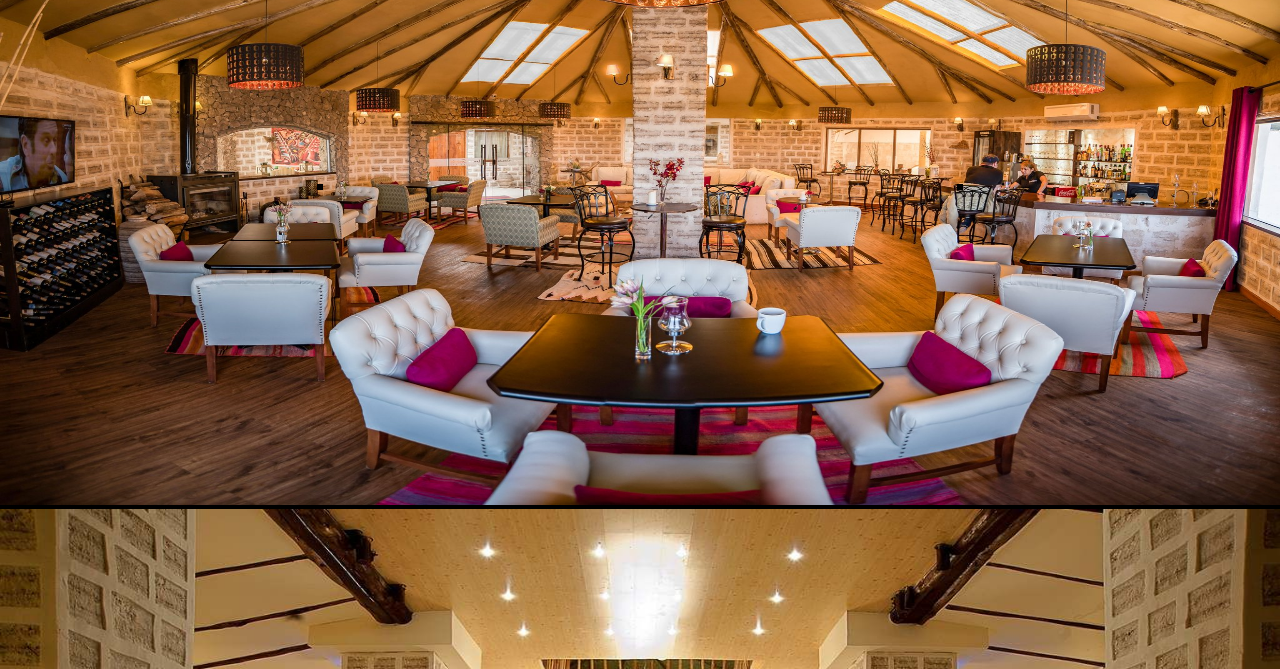
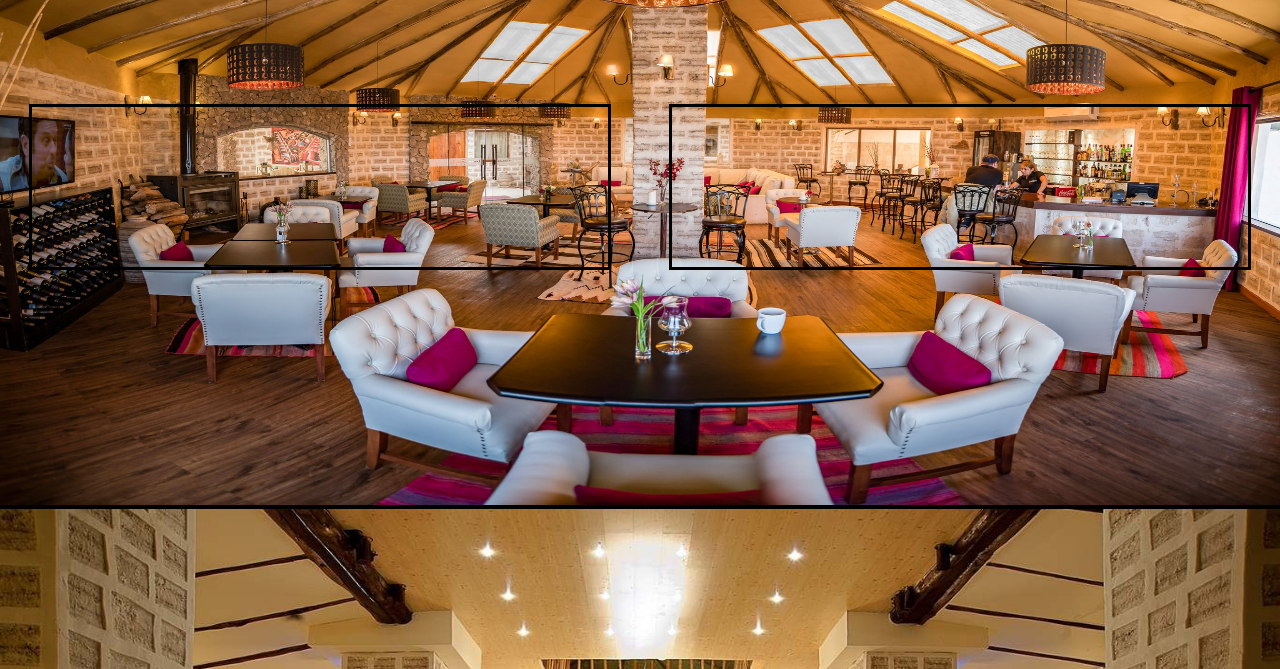
Before and after one commit to lXvictorXl/Tecnolog-aWeb1, a plain HTML site: page Tareas/Asignacion9/hoteles.html in a window 1280 px wide. Shown: the part 131-800 px from the top of the page. Drawn offline with Linux system fonts and the light colour scheme; a web font is replaced by a local one.

Commit message:
Update style.css

```diff
--- a/css/style.css
+++ b/css/style.css
@@ -251,12 +251,15 @@ label {
     size: 100% 100%;
     margin: auto;
     border: black solid;
+    width: 90%;
+    height: 10rem;
 }
 #infoHotel1,#infoHotel2{
     size: 100% 100%;
     margin: auto;
     border: black solid;
-
+    width: 90%;
+    height: 10rem;
 }
 #hotel1{
     background-image: url("/Tecnolog-aWeb1/imagenes/HotelLunaSalada.jpg");
```
